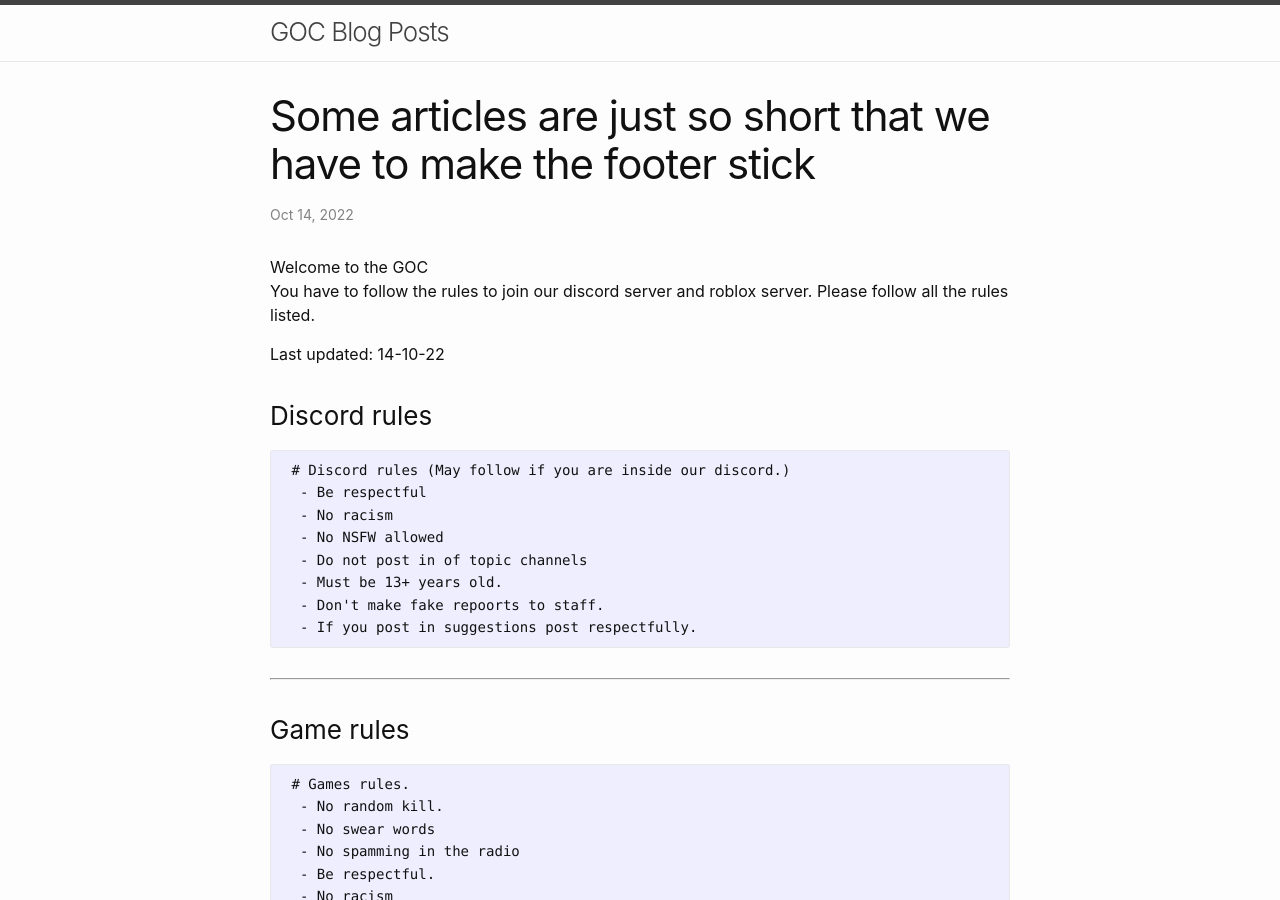
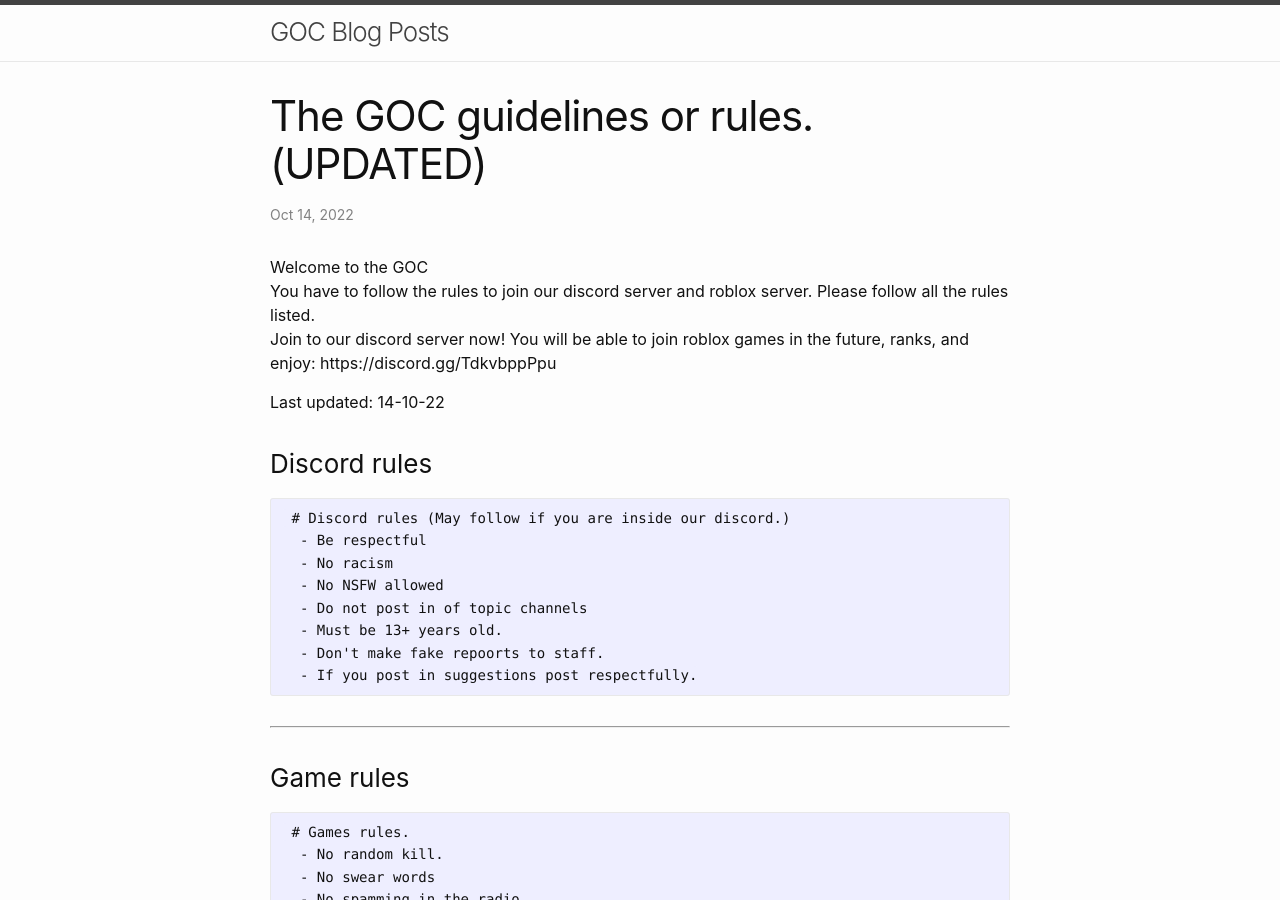
Before and after one commit to gocservice/goc, a Jekyll site: the page built from _posts/2022-10-14-rules.md, in a window 1280 px wide and 900 px high. Built offline with Jekyll 4.4.1, drawn with Linux system fonts in a browser that asks for light colours.

Commit message:
Update 2022-10-14-rules.md

```diff
--- a/_posts/2022-10-14-rules.md
+++ b/_posts/2022-10-14-rules.md
@@ -1,10 +1,11 @@
 ---
 layout: post
-title: "Some articles are just so short that we have to make the footer stick"
+title: "The GOC guidelines or rules. (UPDATED)"
 categories: misc
 ---
 Welcome to the GOC
 You have to follow the rules to join our discord server and roblox server. Please follow all the rules listed.
+Join to our discord server now! You will be able to join roblox games in the future, ranks, and enjoy: https://discord.gg/TdkvbppPpu
 
 Last updated: 14-10-22
 
```
